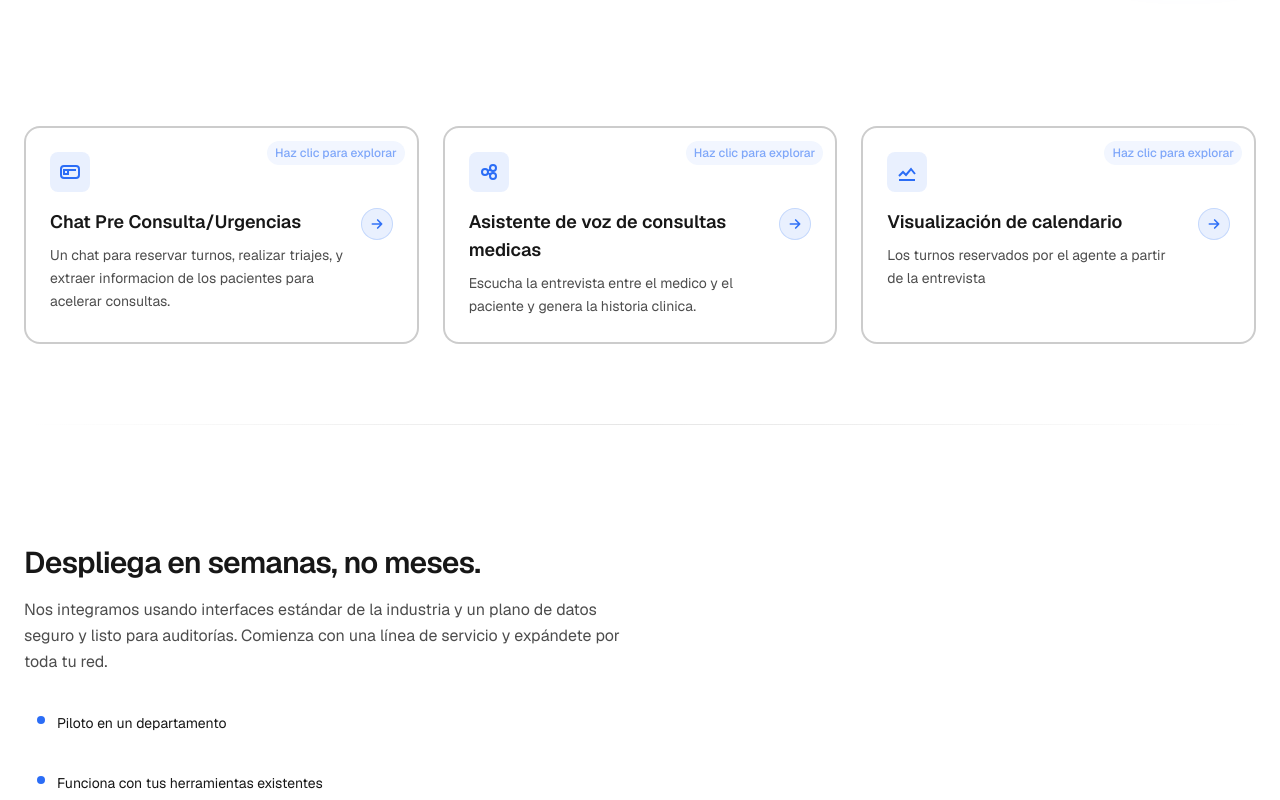
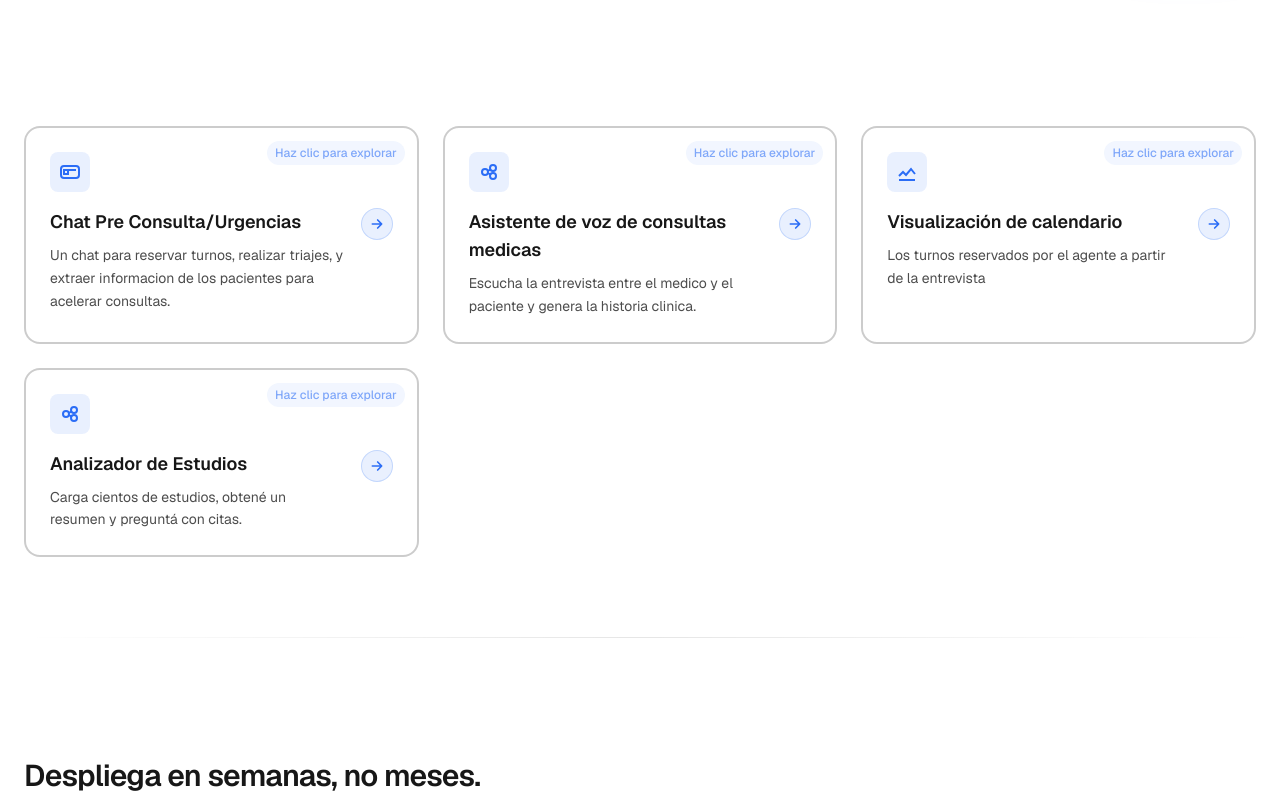
Before and after one commit to l-mendez/prent, a Next.js app: page / in a window 1280 px wide. Shown: the part 660-1460 px from the top of the page. Built offline with nearby package versions, Linux system fonts and the light colour scheme.

Commit message:
added estudios feature to landing

```diff
--- a/app/(marketing)/page.tsx
+++ b/app/(marketing)/page.tsx
@@ -68,6 +68,12 @@ export default function Home() {
               desc: t('value.outcomes.desc'),
               icon: "/icons/revenue.svg",
               href: "/product/misturnos",
+            },
+            {
+              title: 'Analizador de Estudios',
+              desc: 'Carga cientos de estudios, obtené un resumen y preguntá con citas.',
+              icon: "/icons/coordination.svg",
+              href: "/product/estudios",
             },
           ].map((item) => {
             const content = (
```
